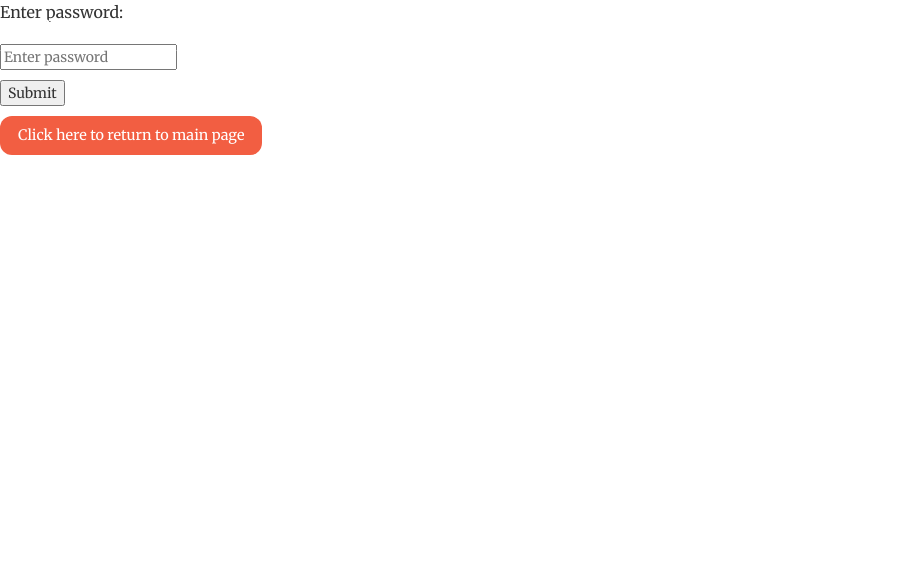
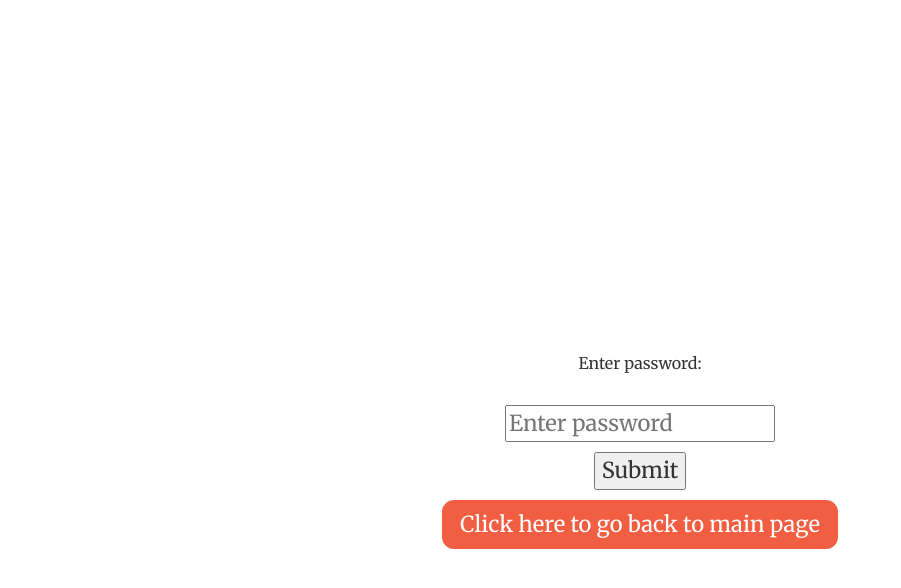
Before and after one commit to jkimOTD/jkimOTD.github.io, a Jekyll site: the page built from module2.html, in a window 1280 px wide. Shown: the top 588 px of the page, without its empty margins (0-901 px from the left). Built offline with Jekyll 4.4.1, drawn with Linux system fonts in a browser that asks for light colours.

Commit message:
Update mod2.html

```diff
--- a/_includes/mod2.html
+++ b/_includes/mod2.html
@@ -78,10 +78,15 @@
         .password-container {
             display: flex;
             flex-direction: column;
-            align-items: flex-start;
+            align-items: center;
+            justify-content: center;
+            height: 100vh;
+            text-align: center;
+            font-size: 22px; /* Increased font size by 20 units */
         }
-        .password-container button {
+        .password-container input, .password-container button {
             margin-top: 10px;
+            font-size: 22px; /* Increased font size by 20 units */
         }
     </style>
 </head>
@@ -92,7 +97,7 @@
             <input type="password" id="password-input" placeholder="Enter password">
             <button onclick="checkPassword()">Submit</button>
             <button class="aesthetic-button" onclick="window.location.href='https://jkimotd.github.io/test/'">
-                Click here to return to main page
+                Click here to go back to main page
             </button>
         </div>
     </div>
@@ -103,7 +108,7 @@
         <div class="flex-container">
             <a href="https://forms.gle/iZ6csX2B61TStuqVA" class="survey-link">Click here to take the pre-module survey</a>
             <button class="aesthetic-button" onclick="window.location.href='https://jkimotd.github.io/test/'">
-                Click here to return to main page
+                Click here to go back to main page
             </button>
         </div>
         <p><a href="https://forms.gle/JvQD3g5iVhB9Zujd6" class="survey-link">Click here to take the post-module survey</a></p>
```
